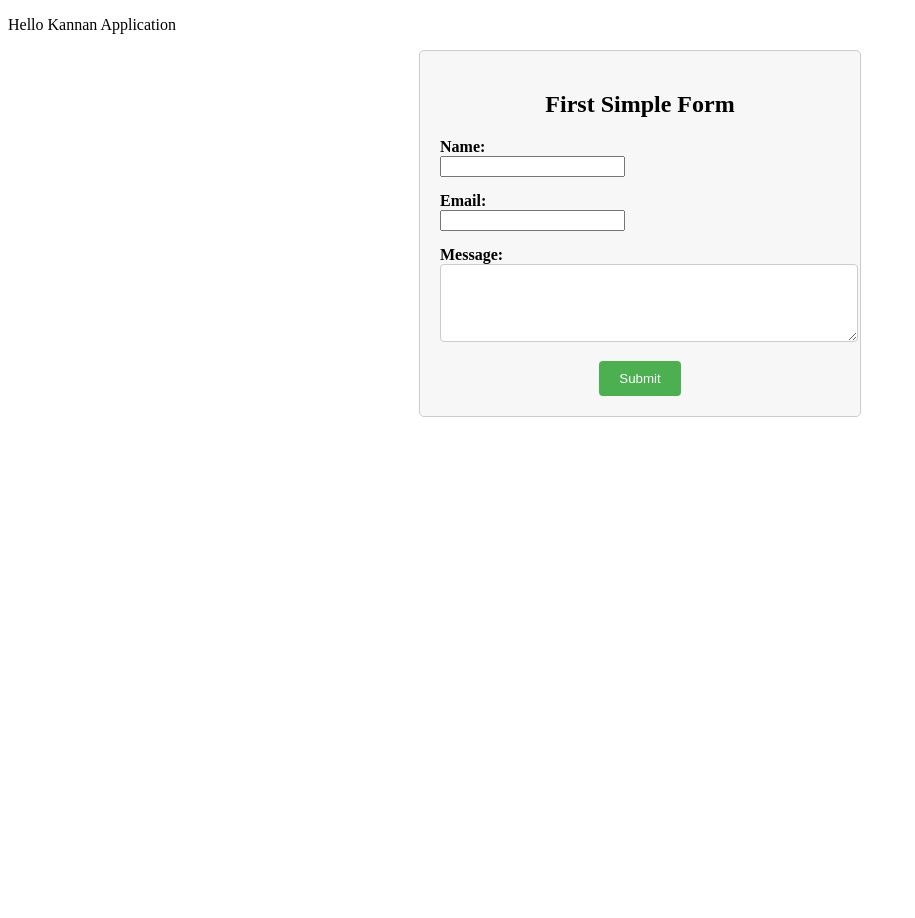
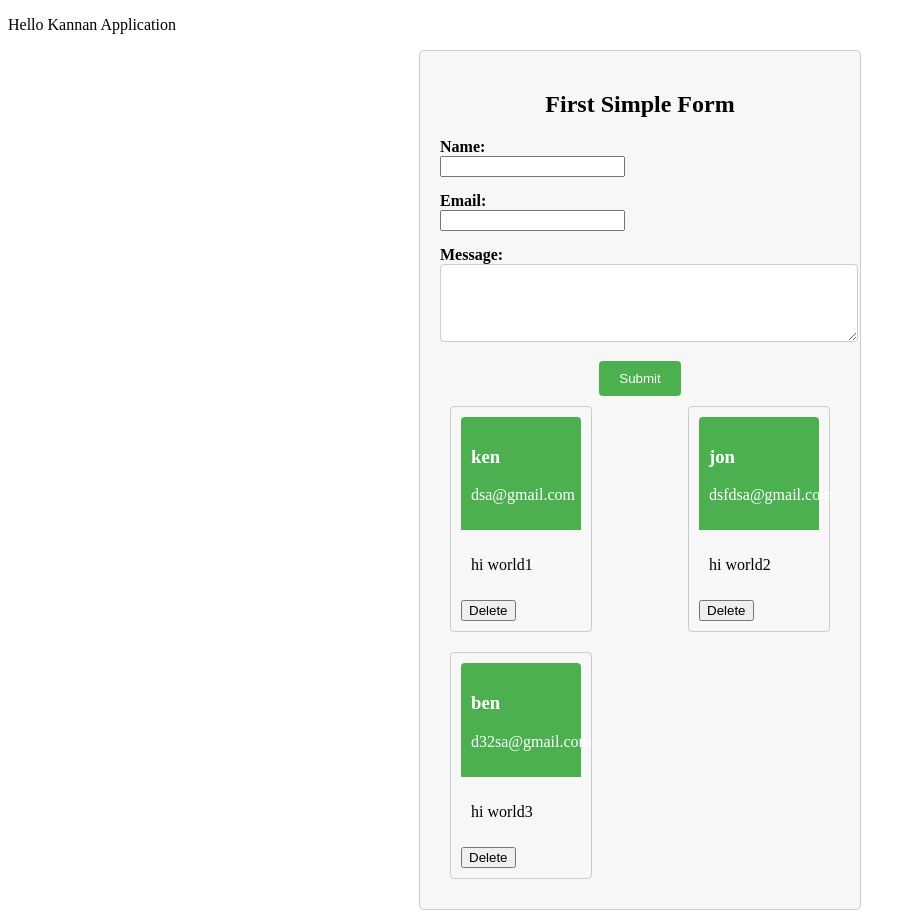
Before and after one commit to KannanDamodharan/angular, an Angular app: page / in a window 1280 px wide. Shown: the whole page, without its empty margins (0-915 px from the left). Before the commit the page ends 800 px from the top, so only its background shows below. Built offline with nearby package versions, Linux system fonts and the light colour scheme.

Commit message:
angular first service implementation commit

```diff
--- a/src/app/app.module.ts
+++ b/src/app/app.module.ts
@@ -5,6 +5,7 @@ import { BrowserModule } from '@angular/platform-browser';
 import { AppComponent } from './app.component';
 import { FirstCompComponent } from './first-comp/first-comp.component';
 import { MessageDetailsComponent } from './message-details/message-details.component';
+import { MyFirstService } from './services/my-first.service';
 
 @NgModule({
   declarations: [
@@ -15,7 +16,7 @@ import { MessageDetailsComponent } from './message-details/message-details.compo
   imports: [
     BrowserModule, FormsModule
   ],
-  providers: [],
+  providers: [MyFirstService],
   bootstrap: [AppComponent]
 })
 export class AppModule { }
--- a/src/app/first-comp/first-comp.component.ts
+++ b/src/app/first-comp/first-comp.component.ts
@@ -1,4 +1,5 @@
-import { Component} from '@angular/core';
+import { Component, inject} from '@angular/core';
+import { MyFirstService } from '../services/my-first.service';
 
 @Component({
   selector: 'app-first-comp',
@@ -11,18 +12,22 @@ export class FirstCompComponent {
   message: string = '';
   isSubmitted: boolean = false;
   messages: Array<any> = [];
+  private service: MyFirstService = inject(MyFirstService);
 
+  constructor(){
+    this.messages= this.service.getAllMessages();
+    this.isSubmitted = this.messages.length > 0;
+  }
   onSubmit(): void{
     this.isSubmitted = true;
-    this.messages.push({
+    this.service.insert({
       'name': this.name,
       'email': this.email,
       'message': this.message
     });
-    console.log(this.messages);
   }
 
   deleteMessage(index: number): void {
-    this.messages.splice(index, 1);
+    this.service.deleteMessage(index);
   }
 }
--- /dev/null
+++ b/src/app/services/my-first.service.ts
@@ -0,0 +1,30 @@
+import { Injectable } from '@angular/core';
+
+@Injectable()
+export class MyFirstService {
+
+  messages: Array<any> = [];
+
+  constructor() {
+    this.init();
+   }
+
+  init(): void{
+    this.insert({name:'ken', email: 'dsa@gmail.com', message: 'hi world1'});
+    this.insert({name:'jon', email: 'dsfdsa@gmail.com', message: 'hi world2'});
+    this.insert({name:'ben', email: 'd32sa@gmail.com', message: 'hi world3'});
+    console.log(this.messages);
+  }
+
+  insert(message: {name: string, email: string, message: string}): void {
+    this.messages.push(message);
+  }
+
+  getAllMessages(): any[]{
+    return this.messages;
+  }
+
+  deleteMessage(index: number): void{
+    this.messages.splice(index,1);
+  }
+}
```
Also changed, not shown: 1 other file (tests, documents, lock files or other folders).
